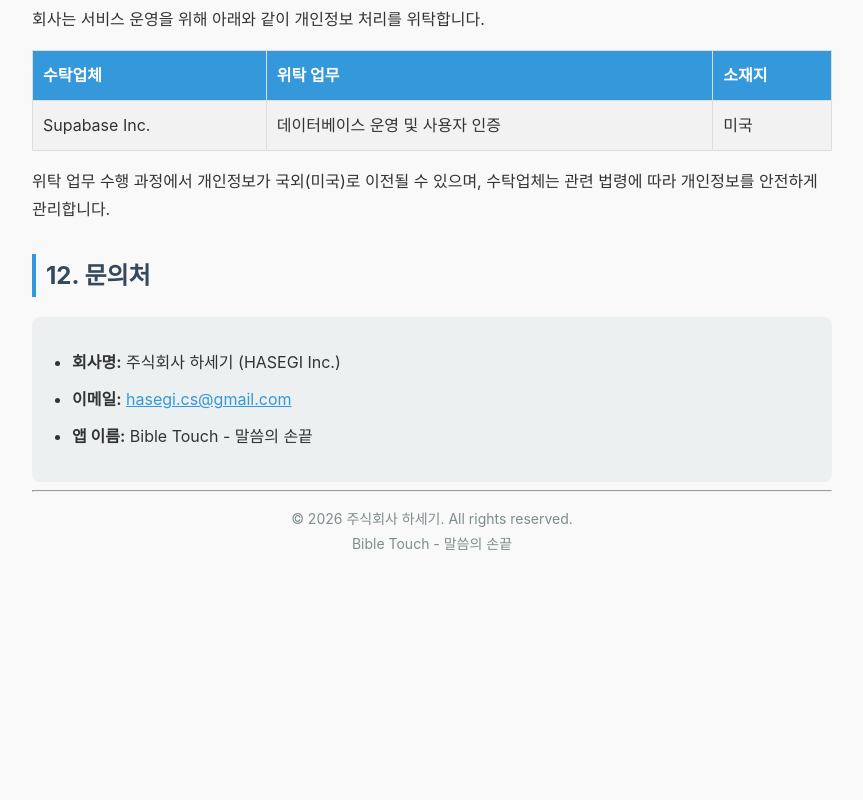
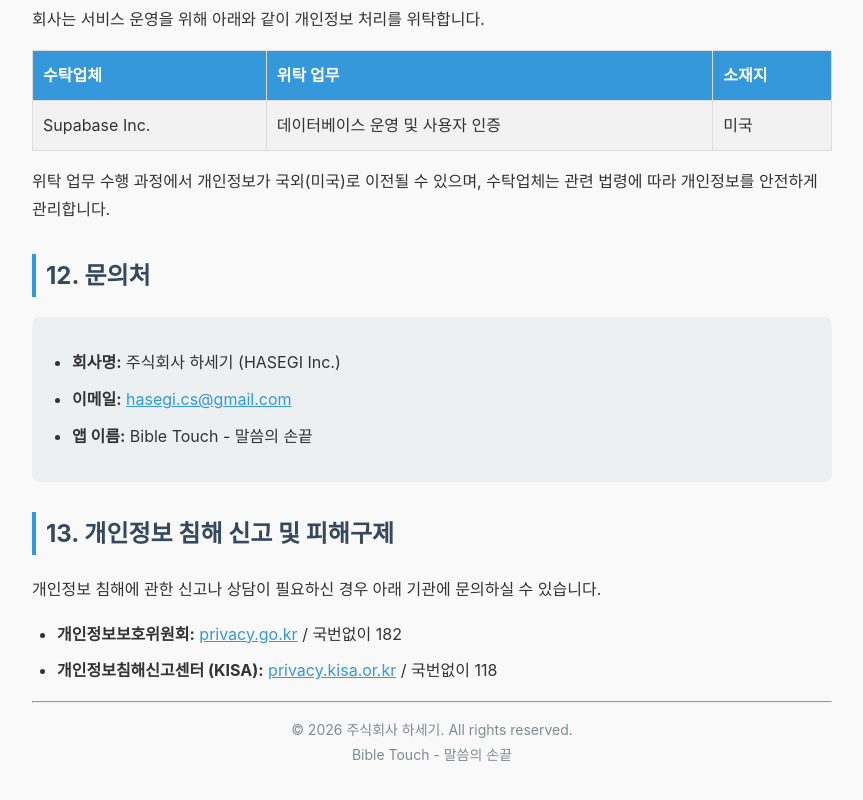
Before and after one commit to hasegi-project-privacy/bible-touch-policies, a plain HTML site: page privacy-policy-ko.html in a window 1280 px wide. Shown: the part 3723-4523 px from the top of the page, without its empty margins (208-1071 px from the left). Before the commit the page ends 4313 px from the top, so only its background shows below. Drawn offline with Linux system fonts and the light colour scheme.

Commit message:
Add government complaint channels section

```diff
--- a/privacy-policy-ko.html
+++ b/privacy-policy-ko.html
@@ -158,6 +158,13 @@
         </ul>
     </div>
 
+    <h2>13. 개인정보 침해 신고 및 피해구제</h2>
+    <p>개인정보 침해에 관한 신고나 상담이 필요하신 경우 아래 기관에 문의하실 수 있습니다.</p>
+    <ul>
+        <li><strong>개인정보보호위원회:</strong> <a href="https://privacy.go.kr" target="_blank">privacy.go.kr</a> / 국번없이 182</li>
+        <li><strong>개인정보침해신고센터 (KISA):</strong> <a href="https://privacy.kisa.or.kr" target="_blank">privacy.kisa.or.kr</a> / 국번없이 118</li>
+    </ul>
+
     <hr>
     <p style="text-align: center; color: #7f8c8d; font-size: 14px;">
         &copy; 2026 주식회사 하세기. All rights reserved.<br>
```
